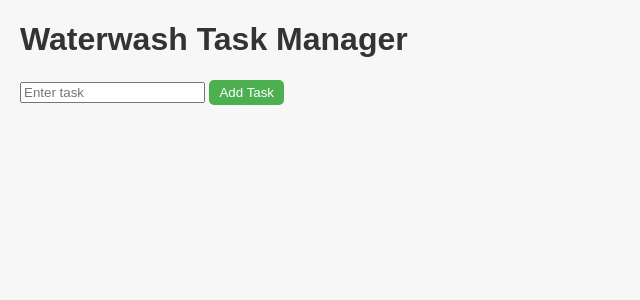
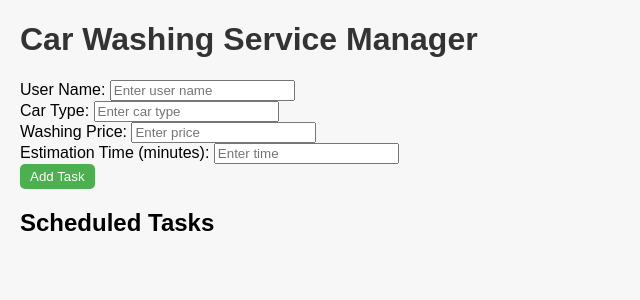
Before and after one commit to venkey3413/Hr-carwash, a Flask app: page / in a window 1280 px wide. Shown: the top 300 px of the page, without its empty margins (0-640 px from the left). Run offline with Flask 3, Linux system fonts and the light colour scheme.

Commit message:
Update index.html

```diff
--- a/templates/index.html
+++ b/templates/index.html
@@ -3,19 +3,36 @@
 <head>
     <meta charset="UTF-8">
     <meta name="viewport" content="width=device-width, initial-scale=1.0">
-    <title>Waterwash Tasks</title>
+    <title>Car Washing Service</title>
     <link rel="stylesheet" href="/static/style.css">
 </head>
 <body>
-    <h1>Waterwash Task Manager</h1>
+    <h1>Car Washing Service Manager</h1>
     <form action="/add" method="POST">
-        <input type="text" name="task_name" placeholder="Enter task" required>
+        <label for="user_name">User Name:</label>
+        <input type="text" name="user_name" id="user_name" placeholder="Enter user name" required>
+        <br>
+        <label for="car_type">Car Type:</label>
+        <input type="text" name="car_type" id="car_type" placeholder="Enter car type" required>
+        <br>
+        <label for="washing_price">Washing Price:</label>
+        <input type="number" name="washing_price" id="washing_price" placeholder="Enter price" required>
+        <br>
+        <label for="estimation_time">Estimation Time (minutes):</label>
+        <input type="number" name="estimation_time" id="estimation_time" placeholder="Enter time" required>
+        <br>
         <button type="submit">Add Task</button>
     </form>
+
+    <h2>Scheduled Tasks</h2>
     <ul>
         {% for task in tasks %}
         <li>
-            {{ task }} <a href="/delete/{{ loop.index0 }}">Delete</a>
+            <strong>User:</strong> {{ task.user_name }} |
+            <strong>Car Type:</strong> {{ task.car_type }} |
+            <strong>Price:</strong> ${{ task.washing_price }} |
+            <strong>Time:</strong> {{ task.estimation_time }} mins
+            <a href="/delete/{{ loop.index0 }}">Delete</a>
         </li>
         {% endfor %}
     </ul>
```
